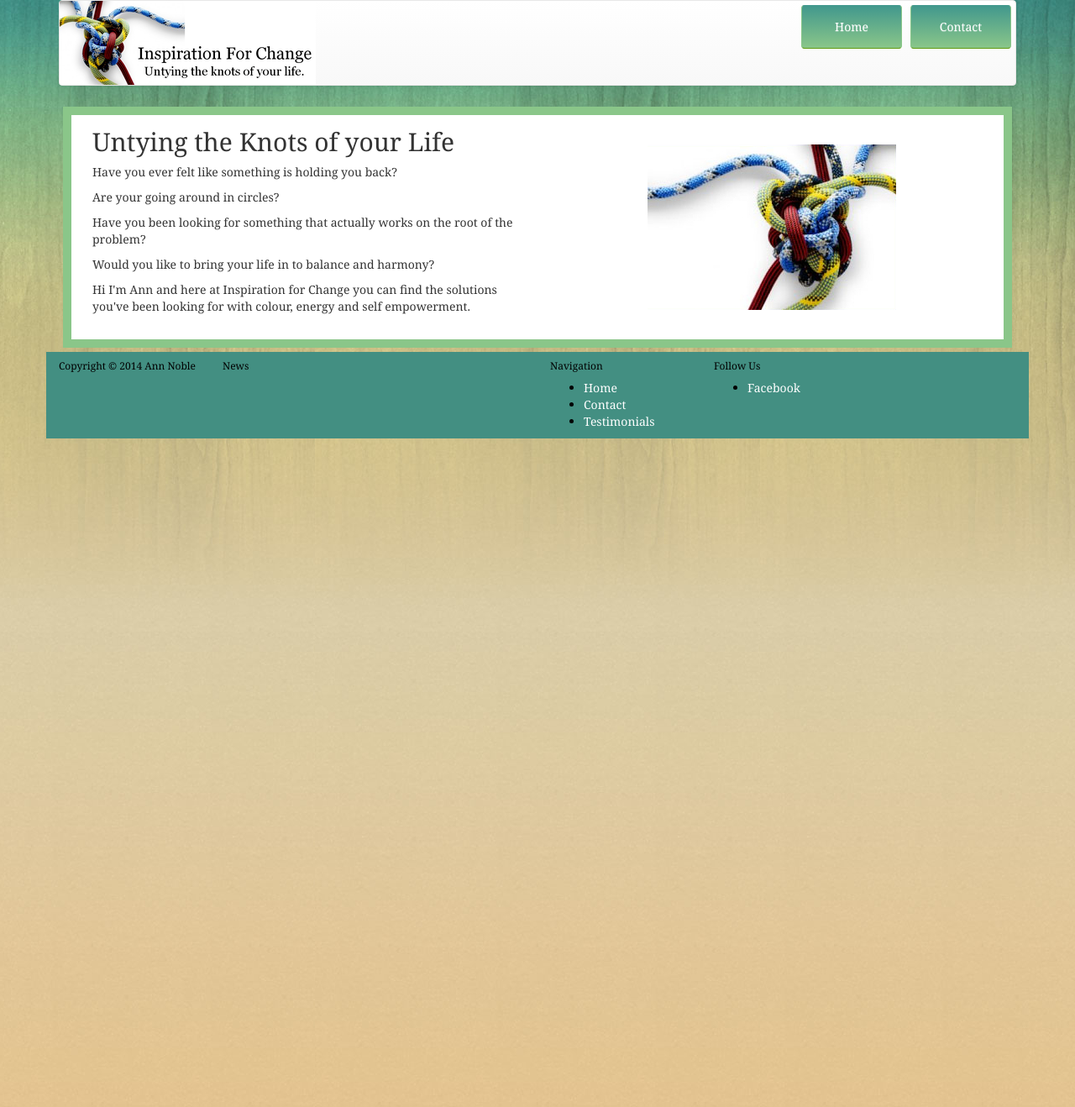
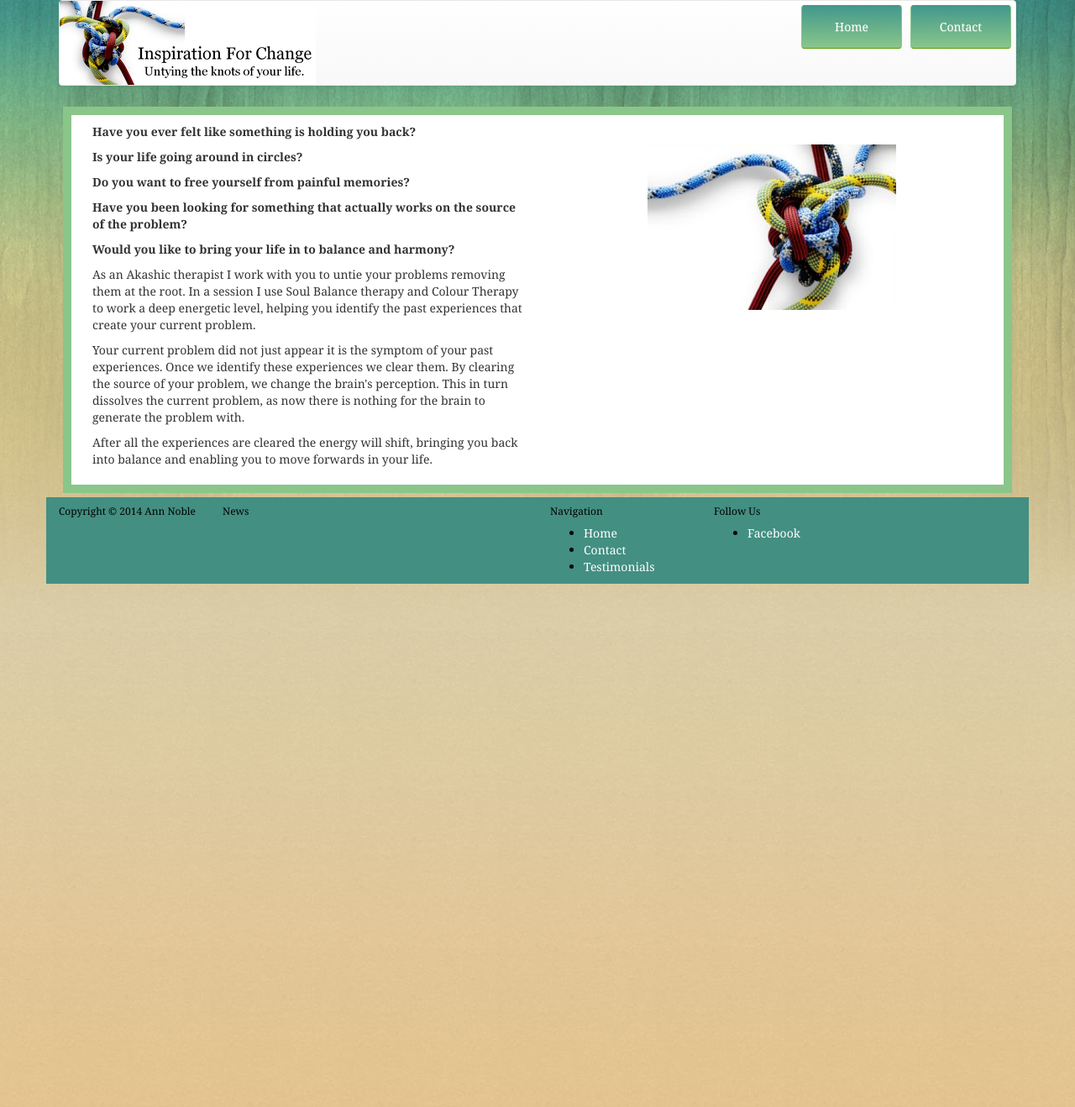
Before and after one commit to designerwebhosting/inspirationforchange, a Jekyll site: the page built from index.md, in a window 1280 px wide. Shown: the whole page at 84% size. Built offline with Jekyll 4.4.1, drawn with Linux system fonts in a browser that asks for light colours; nearby versions of some CDN libraries.

Commit message:
Updated 'index.md' via CloudCannon

```diff
--- a/index.md
+++ b/index.md
@@ -1,6 +1,6 @@
 ---
 title: "about ann noble, Akashic therapist"
-description: "Through Life Retuning you will free yourselve from emotionally painfull memories, swithch off reoccuring unwanted thoughts and release yourselve from fear."
+description: "You will free yourself from emotionally painful memories, switch off reoccurring unwanted thoughts and release yourselve from fear."
 layout: index
 categories:
   - ""
@@ -8,14 +8,20 @@ tags:
   - ""
 ---
 
-## Untying the Knots of your Life
+**Have you ever felt like something is holding you back?**
 
-Have you ever felt like something is holding you back?
+**Is your life going around in circles?**
 
-Are your going around in circles?
+**Do you want to free yourself from painful memories?**
 
-Have you been looking for something that actually works on the root of the problem?
+**Have you been looking for something that actually works on the source of the problem?**
 
-Would you like to bring your life in to balance and harmony?
+**Would you like to bring your life in to balance and harmony?**
 
-Hi I&#39;m Ann and here at Inspiration for Change you can find the solutions you&#39;ve been looking for with colour, energy and self empowerment.
+As an Akashic therapist I work with you to untie your problems removing them at the root. In a session I use Soul Balance therapy and Colour Therapy to work a deep energetic level, helping you identify the past experiences that create your current problem.
+
+
+
+Your current problem did not just appear it is the symptom of your past experiences. Once we identify these experiences we clear them. By clearing the source of your problem, we change the brain&#39;s perception. This in turn dissolves the current problem, as now there is nothing for the brain to generate the problem with.
+
+After all the experiences are cleared the energy will shift, bringing you back into balance and enabling you to move forwards in your life.
```
